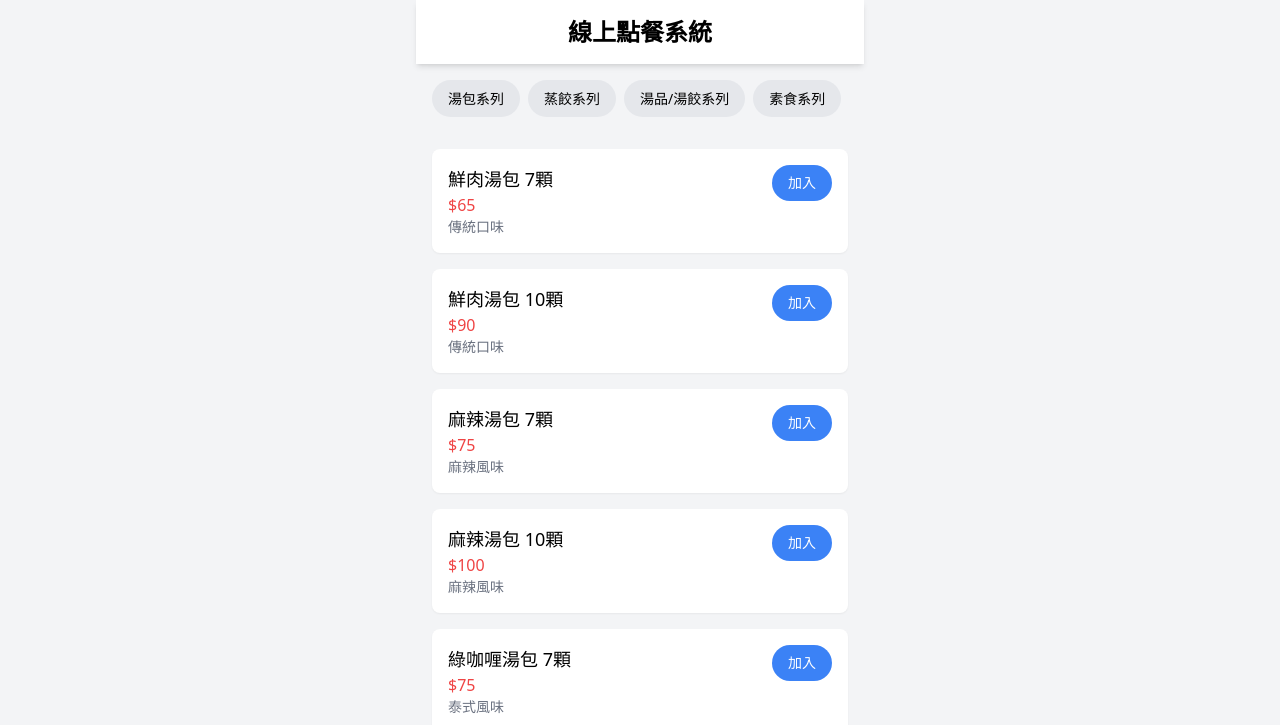
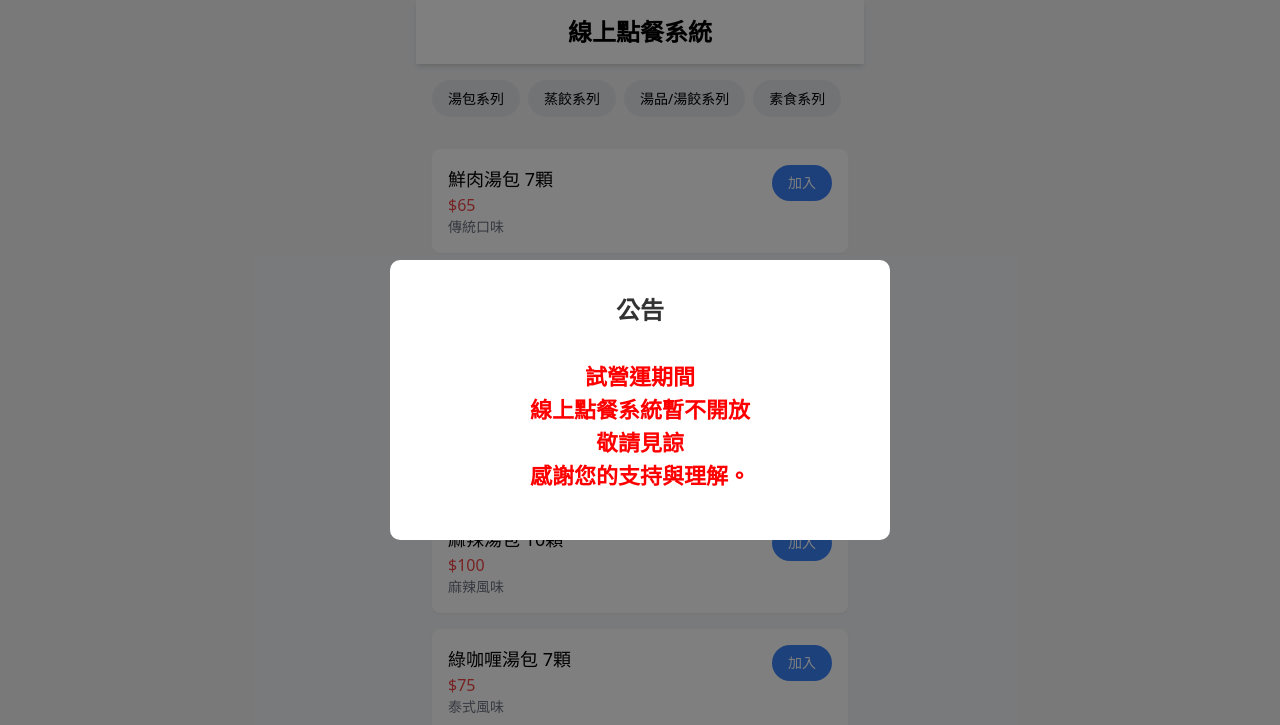
Before and after one commit to cola594223/ordering_system_soup_dumpling, a website: page index.html in a window 1280 px wide. Shown: the top 725 px of the page. Drawn offline with nearby package versions, Linux system fonts and the light colour scheme.

Commit message:
[修正] 開啟公告

```diff
--- a/index.html
+++ b/index.html
@@ -9,7 +9,7 @@
 </head>
 <body class="bg-gray-100">
     <!-- 公告區塊 -->
-    <!-- <div class="announcement-overlay">
+    <div class="announcement-overlay">
         <div class="announcement-container">
             <h2 class="announcement-title">公告</h2>
             <div class="announcement-highlight" style="color: #ff0000;">
@@ -19,7 +19,7 @@
                 感謝您的支持與理解。
             </div>
         </div>
-    </div> -->
+    </div>
 
     <div class="max-w-md mx-auto min-h-screen flex flex-col">
         <!-- 頂部固定區域 -->
```
